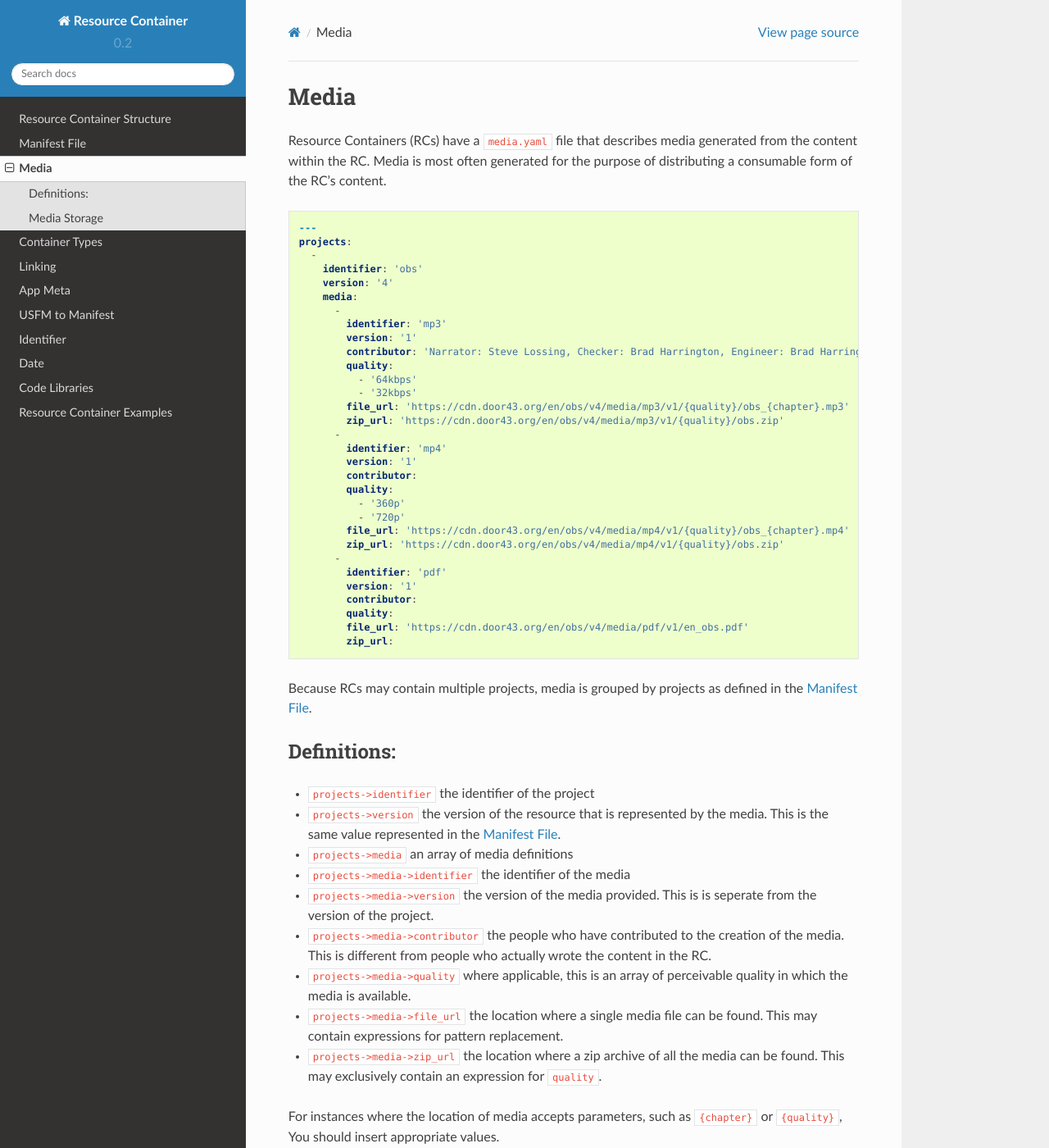
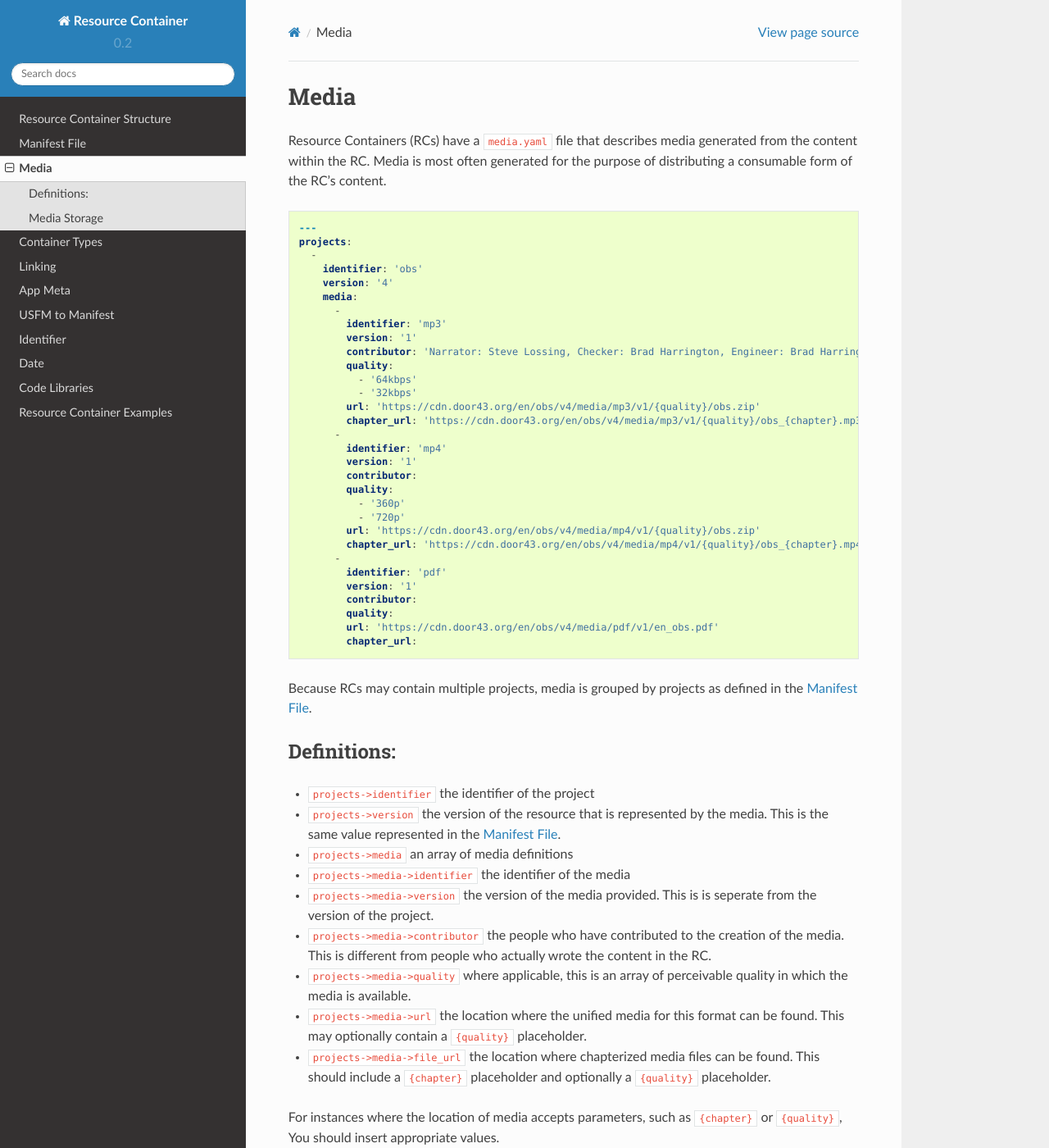
Before and after one commit to unfoldingWord-dev/Resource-Container, a Sphinx documentation site: the page built from docs/media.rst, in a window 1280 px wide and 1400 px high. Shown: the whole window at 82% size. Built offline with Sphinx 7.4.7 and the Read the Docs theme 2.0.0, drawn with Linux system fonts in a browser that asks for light colours; some of the changed lines change nothing that is shown.

Commit message:
tweaked media url keys to make more sense

```diff
--- a/docs/media.rst
+++ b/docs/media.rst
@@ -22,8 +22,8 @@ for the purpose of distributing a consumable form of the RC's content.
           quality:
             - '64kbps'
             - '32kbps'
-          file_url: 'https://cdn.door43.org/en/obs/v4/media/mp3/v1/{quality}/obs_{chapter}.mp3'
-          zip_url: 'https://cdn.door43.org/en/obs/v4/media/mp3/v1/{quality}/obs.zip'
+          url: 'https://cdn.door43.org/en/obs/v4/media/mp3/v1/{quality}/obs.zip'
+          chapter_url: 'https://cdn.door43.org/en/obs/v4/media/mp3/v1/{quality}/obs_{chapter}.mp3'
         -
           identifier: 'mp4'
           version: '1'
@@ -31,15 +31,15 @@ for the purpose of distributing a consumable form of the RC's content.
           quality:
             - '360p'
             - '720p'
-          file_url: 'https://cdn.door43.org/en/obs/v4/media/mp4/v1/{quality}/obs_{chapter}.mp4'
-          zip_url: 'https://cdn.door43.org/en/obs/v4/media/mp4/v1/{quality}/obs.zip'
+          url: 'https://cdn.door43.org/en/obs/v4/media/mp4/v1/{quality}/obs.zip'
+          chapter_url: 'https://cdn.door43.org/en/obs/v4/media/mp4/v1/{quality}/obs_{chapter}.mp4'
         -
           identifier: 'pdf'
           version: '1'
           contributor:
           quality:
-          file_url: 'https://cdn.door43.org/en/obs/v4/media/pdf/v1/en_obs.pdf'
-          zip_url:
+          url: 'https://cdn.door43.org/en/obs/v4/media/pdf/v1/en_obs.pdf'
+          chapter_url:
 
 Because RCs may contain multiple projects, media is grouped by projects as defined in the :ref:`manifest`.
 
@@ -53,8 +53,8 @@ Definitions:
 - ``projects->media->version`` the version of the media provided. This is is seperate from the version of the project.
 - ``projects->media->contributor`` the people who have contributed to the creation of the media. This is different from people who actually wrote the content in the RC.
 - ``projects->media->quality`` where applicable, this is an array of perceivable quality in which the media is available.
-- ``projects->media->file_url`` the location where a single media file can be found. This may contain expressions for pattern replacement.
-- ``projects->media->zip_url`` the location where a zip archive of all the media can be found. This may exclusively contain an expression for ``quality``.
+- ``projects->media->url`` the location where the unified media for this format can be found. This may optionally contain a ``{quality}`` placeholder.
+- ``projects->media->file_url`` the location where chapterized media files can be found. This should include a ``{chapter}`` placeholder and optionally a ``{quality}`` placeholder.
 
 For instances where the location of media accepts parameters,
 such as ``{chapter}`` or ``{quality}``,
```
